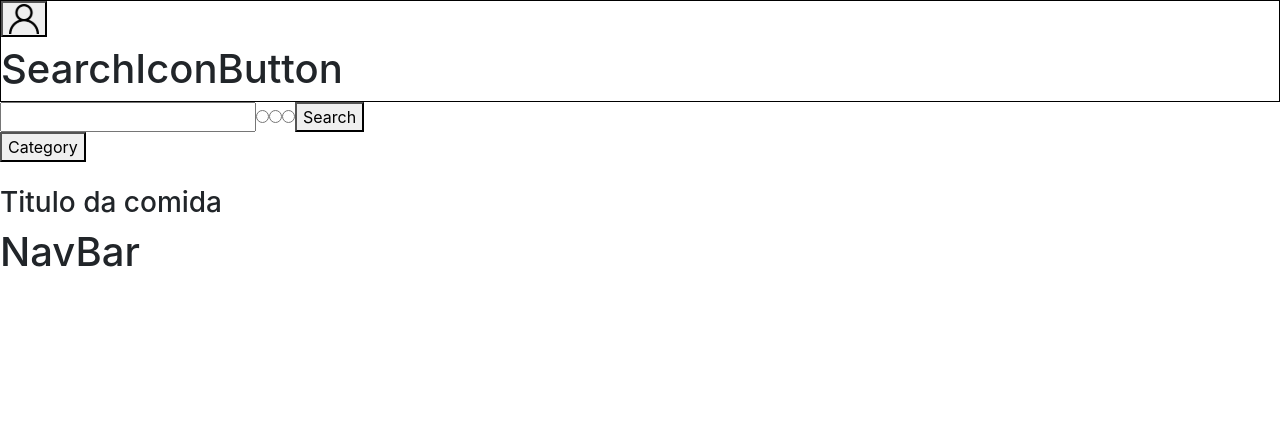
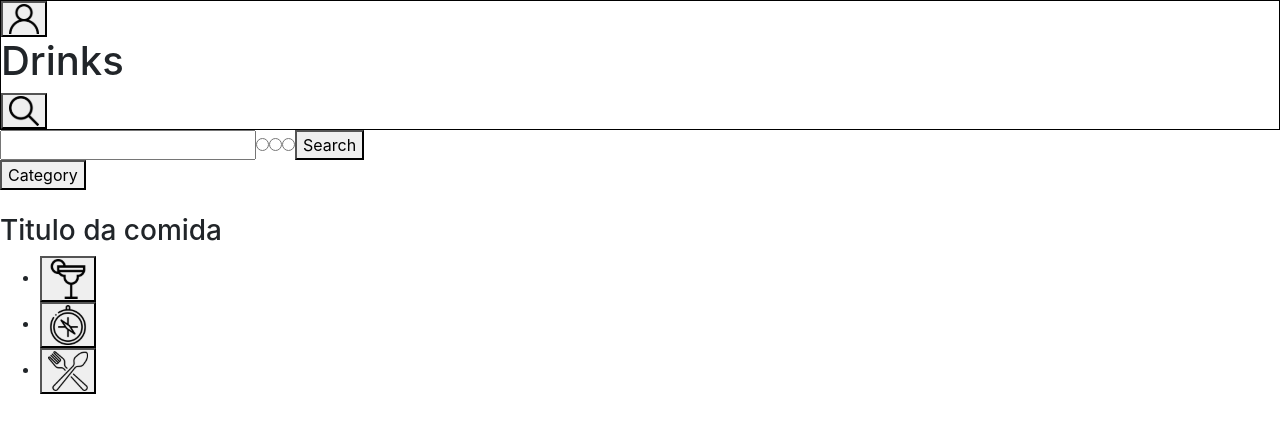
Before and after one commit to raphaelalmeidamartins/fine-flavor, a React (Create React App) app: page /drinks in a window 1280 px wide. Shown: the top 432 px of the page. Built offline with nearby package versions, Linux system fonts and the light colour scheme; the HTML template or start-up script is replaced by a standard one.

Commit message:
:sparkles: feat: adicionamos os títulos de cada página.

```diff
--- a/src/components/Header.js
+++ b/src/components/Header.js
@@ -1,15 +1,24 @@
+import PropTypes from 'prop-types';
 import React from 'react';
-import PropTypes from 'prop-types';
+import { useDispatch } from 'react-redux';
+import '../sass/components/Header.css';
 import IconButton from './IconButton';
-import SearchIconButton from './SearchIconButton';
-import '../sass/components/Header.css';
 
 function Header({ title }) {
+  const dispatch = useDispatch();
+
+  const toggleSearchBar = () => {
+    dispatch(actionToggleSearchBar());
+  };
+
   return (
     <header className="Header">
       <IconButton route="/profile" data-testid="profile-top-btn" />
-      <h1 data-testid="page-title">{ title }</h1>
-      <SearchIconButton data-testid="search-top-btn" />
+      <h1 data-testid="page-title">{title}</h1>
+      <IconButton
+        handleClick={ toggleSearchBar }
+        data-testid="search-top-btn"
+      />
     </header>
   );
 }
--- a/src/components/IconButton.js
+++ b/src/components/IconButton.js
@@ -6,14 +6,16 @@ import searchIcon from '../images/searchIcon.svg';
 import drinkIcon from '../images/drinkIcon.svg';
 import exploreIcon from '../images/exploreIcon.svg';
 import profileIcon from '../images/profileIcon.svg';
+import mealsIcon from '../images/mealIcon.svg';
 
 function IconButton({ route, handleClick }) {
   const images = {
+    '/foods': mealsIcon,
     '/profile': profileIcon,
     '/drinks': drinkIcon,
     '/explore': exploreIcon,
     '/favorites-recipes': blackHeartIcon,
-    '/search': searchIcon,
+    search: searchIcon,
   };
   const history = useHistory();
 
@@ -28,13 +30,14 @@ function IconButton({ route, handleClick }) {
 }
 
 IconButton.defaultProps = {
+  route: 'search',
   handleClick: (history, route) => {
     history.push(route);
   },
 };
 
 IconButton.propTypes = {
-  route: PropTypes.string.isRequired,
+  route: PropTypes.string,
   handleClick: PropTypes.func,
 };
 
--- a/src/components/NavBar.js
+++ b/src/components/NavBar.js
@@ -1,9 +1,14 @@
 import React from 'react';
+import IconButton from './IconButton';
 
 function NavBar() {
   return (
     <nav>
-      <h1>NavBar</h1>
+      <ul>
+        <li><IconButton route="/drinks" /></li>
+        <li><IconButton route="/explore" /></li>
+        <li><IconButton route="/foods" /></li>
+      </ul>
     </nav>
   );
 }
--- a/src/pages/ExploreFoodOrDrinkPage.js
+++ b/src/pages/ExploreFoodOrDrinkPage.js
@@ -6,7 +6,11 @@ import NavBar from '../components/NavBar';
 function ExploreFoodOrDrinkPage() {
   return (
     <div>
-      <Header />
+      <Header
+        title={
+          pathname === '/explore/foods' ? 'Explore Foods' : 'Explore Drinks'
+        }
+      />
       <main>
         <ExploreOption />
         {/* tem que renderizar mais de um ExploreOption */}
--- a/src/pages/ExploreIngredientsPage.js
+++ b/src/pages/ExploreIngredientsPage.js
@@ -6,7 +6,7 @@ import NavBar from '../components/NavBar';
 function ExploreIngredientsPage() {
   return (
     <div>
-      <Header />
+      <Header title="Explore Ingredients" />
       <main>
         <ExploreOption />
         {/* tem que renderizar mais de um ExploreOption */}
--- a/src/pages/ExploreNationalityPage.js
+++ b/src/pages/ExploreNationalityPage.js
@@ -6,7 +6,7 @@ import RecipeCard from '../components/RecipeCard';
 function ExploreNationalityPage() {
   return (
     <div>
-      <Header />
+      <Header title="Explore Nationalities" />
       <main>
         <RecipeCard />
         {/* tem que renderizar mais de um RecipeCard */}
--- a/src/pages/ExplorePage.js
+++ b/src/pages/ExplorePage.js
@@ -6,9 +6,9 @@ import NavBar from '../components/NavBar';
 function ExplorePage() {
   return (
     <div>
-      <Header />
+      <Header title="Explore" />
       <main>
-        <ExploreOption />
+        <ExploreOption title="Explore" />
         {/* tem que renderizar mais de um ExploreOption */}
       </main>
       <NavBar />
--- a/src/pages/FavoriteRecipesPage.js
+++ b/src/pages/FavoriteRecipesPage.js
@@ -6,7 +6,7 @@ import Header from '../components/Header';
 function FavoriteRecipesPage() {
   return (
     <div>
-      <Header />
+      <Header title="Favorite Recipes" />
       <main>
         <FavoriteRecipecard />
         <CategoryButton />
--- a/src/pages/MainPage.js
+++ b/src/pages/MainPage.js
@@ -1,4 +1,5 @@
 import React from 'react';
+import { useLocation } from 'react-router-dom';
 import CategoryButton from '../components/CategoryButton';
 import Header from '../components/Header';
 import NavBar from '../components/NavBar';
@@ -6,9 +7,11 @@ import RecipeCard from '../components/RecipeCard';
 import SearchBar from '../components/SearchBar';
 
 function MainPage() {
+  const { pathname } = useLocation();
+
   return (
     <div>
-      <Header />
+      <Header title={ pathname === '/foods' ? 'Foods' : 'Drinks' } />
       <SearchBar />
       <CategoryButton />
       {/* tem que renderizar mais de um CategoryButton */}
--- a/src/pages/ProfilePage.js
+++ b/src/pages/ProfilePage.js
@@ -5,7 +5,7 @@ import NavBar from '../components/NavBar';
 function ProfilePage() {
   return (
     <div>
-      <Header />
+      <Header title="Profile" />
       <NavBar />
     </div>
   );
```
